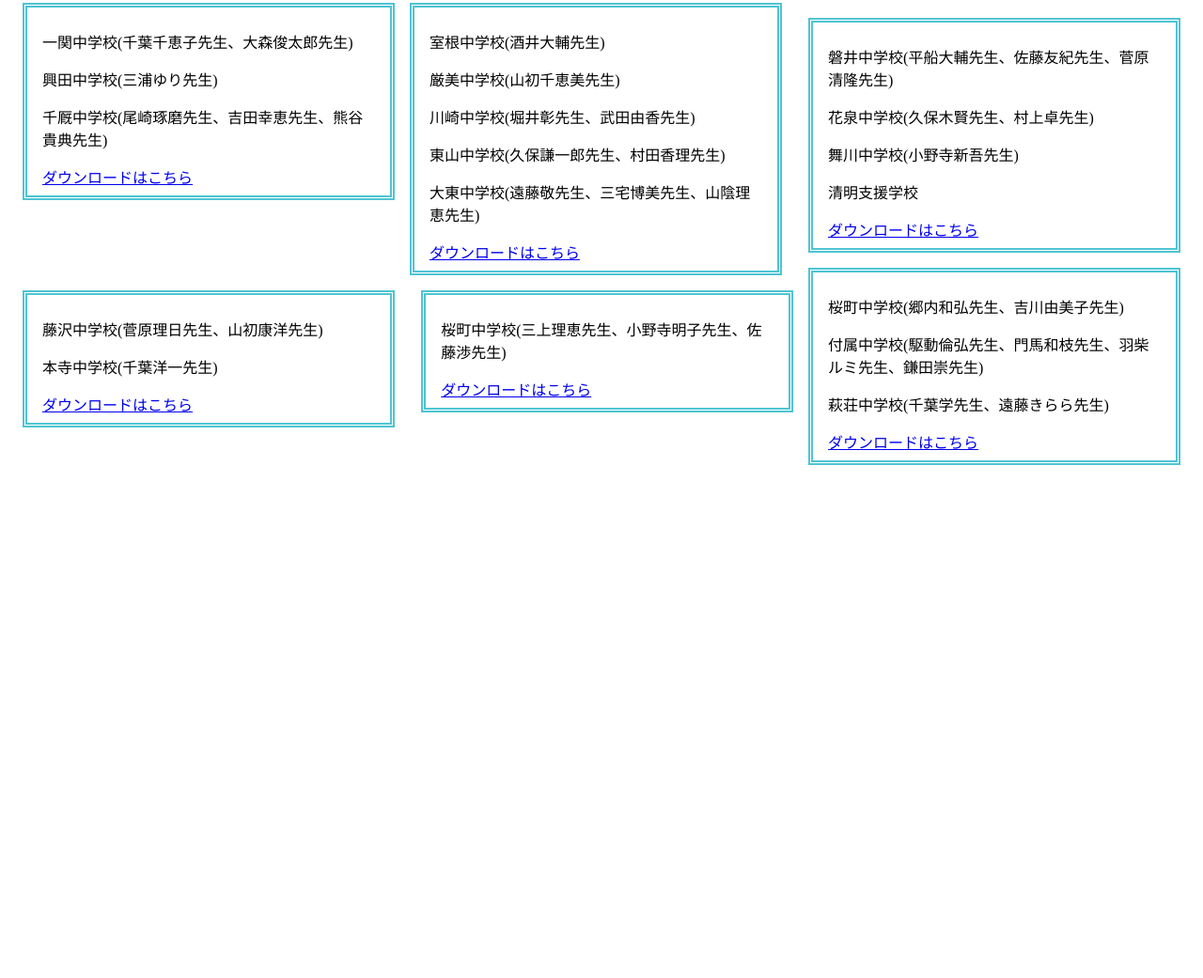
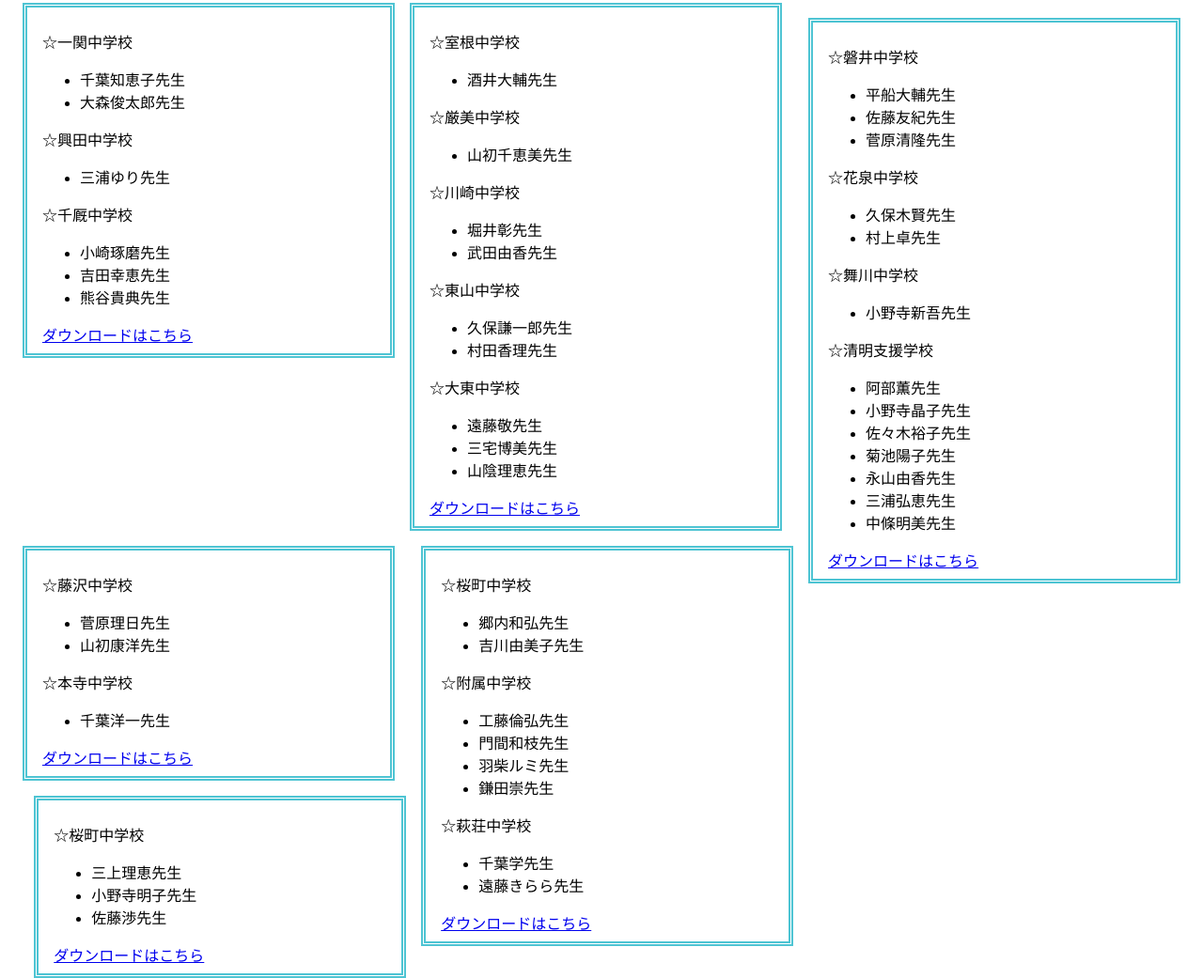
Before and after one commit to R4seijin/video, a plain HTML site: page index.html in a window 1280 px wide. Shown: the part 283-1324 px from the top of the page at 94% size. Before the commit the page ends 800 px from the top, so only its background shows below. Drawn offline with Linux system fonts and the light colour scheme.

Commit message:
ご地直し

```diff
--- a/index.html
+++ b/index.html
@@ -14,49 +14,127 @@
               CAUTION
             </div>
             <p>
-              このwebサイトはアップロードに承諾いただいた先生のみの提示となります。<br>
-              SNS等でのUPを固く禁じます
+                このwebサイトはアップロードに承諾いただいた先生のみの提示となります。<br>
+                SNS等でのUPを固く禁じます
             </p>
         </div>
         <div class = div1>
             <h1>令和4年 成人式 ビデオレター</h1>
         </div>
         <div class="box1">
-            <p>一関中学校(千葉千恵子先生、大森俊太郎先生)</p>
-            <p>興田中学校(三浦ゆり先生)</p>
-            <p>千厩中学校(尾崎琢磨先生、吉田幸恵先生、熊谷貴典先生)</p>
+            <p>&star;一関中学校</p>
+            <ul>
+                <li>千葉知恵子先生</li>
+                <li>大森俊太郎先生</li>
+            </ul>
+            <p>&star;興田中学校</p>
+            <ul>
+                <li>三浦ゆり先生</li>
+            </ul>
+            <p>&star;千厩中学校</p>
+            <ul>
+                <li>小崎琢磨先生</li>
+                <li>吉田幸恵先生</li>
+                <li>熊谷貴典先生</li>
+            </ul>
             <a href="video.zip" download="ccccc.zip">ダウンロードはこちら</a>
         </div>
 
         <div class="box2">
-            <p>室根中学校(酒井大輔先生)</p>
-            <p>厳美中学校(山初千恵美先生)</p>
-            <p>川崎中学校(堀井彰先生、武田由香先生)</p>
-            <p>東山中学校(久保謙一郎先生、村田香理先生)</p>
-            <p>大東中学校(遠藤敬先生、三宅博美先生、山陰理恵先生)</p>
+            <p>&star;室根中学校</p>
+            <ul>
+                <li>酒井大輔先生</li>
+            </ul>
+            <p>&star;厳美中学校</p>
+            <ul>
+                <li>山初千恵美先生</li>
+            </ul>
+            <p>&star;川崎中学校</p>
+            <ul>
+                <li>堀井彰先生</li>
+                <li>武田由香先生</li>
+            </ul>
+            <p>&star;東山中学校</p>
+            <ul>
+                <li>久保謙一郎先生</li>
+                <li>村田香理先生</li>
+            </ul>
+            <p>&star;大東中学校</p>
+            <ul>
+                <li>遠藤敬先生</li>
+                <li>三宅博美先生</li>
+                <li>山陰理恵先生</li>
+            </ul>
             <a href="test.zip" download="bbbb.zip">ダウンロードはこちら</a>
         </div>
         <div class="box3">
-            <p>磐井中学校(平船大輔先生、佐藤友紀先生、菅原清隆先生)</p>
-            <p>花泉中学校(久保木賢先生、村上卓先生)</p>
-            <p>舞川中学校(小野寺新吾先生)</p>
-            <p>清明支援学校</p>
+            <p>&star;磐井中学校</p>
+            <ul>
+                <li>平船大輔先生</li>
+                <li>佐藤友紀先生</li>
+                <li>菅原清隆先生</li>
+            </ul>
+            <p>&star;花泉中学校</p>
+            <ul>
+                <li>久保木賢先生</li>
+                <li>村上卓先生</li>
+            </ul>
+            <p>&star;舞川中学校</p>
+            <ul>
+                <li>小野寺新吾先生</li>
+            </ul>
+            <p>&star;清明支援学校</p>
+            <ul>
+                <li>阿部薫先生</li>
+                <li>小野寺晶子先生</li>
+                <li>佐々木裕子先生</li>
+                <li>菊池陽子先生</li>
+                <li>永山由香先生</li>
+                <li>三浦弘恵先生</li>
+                <li>中條明美先生</li>
+            </ul>
             <a href="test_1.zip" download="bbbb.zip">ダウンロードはこちら</a>
         </div>
         <div class="box4">
-            <p>桜町中学校(郷内和弘先生、吉川由美子先生)</p>
-            <p>付属中学校(駆動倫弘先生、門馬和枝先生、羽柴ルミ先生、鎌田崇先生)</p>
-            <p>萩荘中学校(千葉学先生、遠藤きらら先生)</p>
+            <p>&star;桜町中学校</p>
+            <ul>
+                <li>郷内和弘先生</li>
+                <li>吉川由美子先生</li>
+            </ul>
+            <p>&star;附属中学校</p>
+            <ul>
+                <li>工藤倫弘先生</li>
+                <li>門間和枝先生</li>
+                <li>羽柴ルミ先生</li>
+                <li>鎌田崇先生</li>
+            </ul>
+            <p>&star;萩荘中学校</p>
+            <ul>
+                <li>千葉学先生</li>
+                <li>遠藤きらら先生</li>
+            </ul>
             <a href="test.docx" download="aaaaa.zip">ダウンロードはこちら</a>
         </div>
 
         <div class="box5">
-            <p>藤沢中学校(菅原理日先生、山初康洋先生)</p>
-            <p>本寺中学校(千葉洋一先生)</p>
+            <p>&star;藤沢中学校</p>
+            <ul>
+                <li>菅原理日先生</li>
+                <li>山初康洋先生</li>
+            </ul>
+            <p>&star;本寺中学校</p>
+            <ul>
+                <li>千葉洋一先生</li>
+            </ul>
             <a href="test_1.zip" download="bbbb.zip">ダウンロードはこちら</a>
         </div>
         <div class="box6">
-            <p>桜町中学校(三上理恵先生、小野寺明子先生、佐藤渉先生)</p>
+            <p>&star;桜町中学校</p>
+            <ul>
+                <li>三上理恵先生</li>
+                <li>小野寺明子先生</li>
+                <li>佐藤渉先生</li>
+            </ul>
             <a href="test.zip" download="dddd.zip">ダウンロードはこちら</a>
         </div>
     </body>
```
